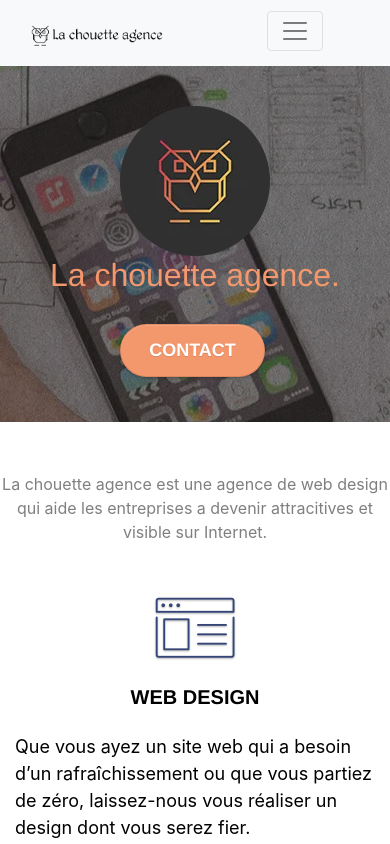
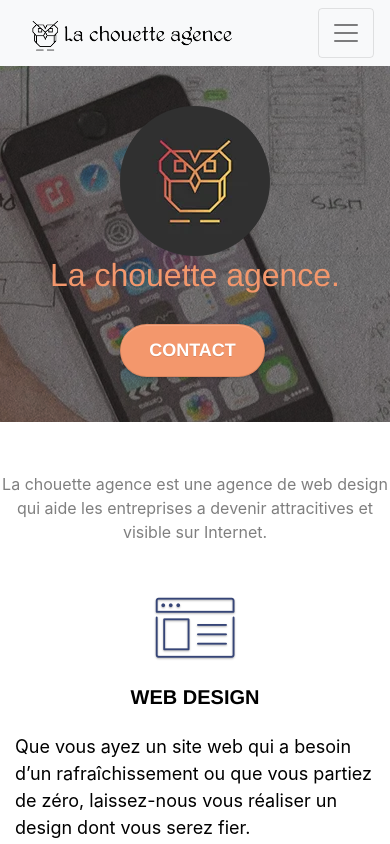
Before and after one commit to Stephane-maker/La-Chouette, a website: page index.html in a window 390 px wide. Shown: the top 844 px of the page. Drawn offline with nearby package versions, Linux system fonts and the light colour scheme.

Commit message:
modification du style pour la nav bar au niveau responsive

```diff
--- a/index.html
+++ b/index.html
@@ -46,13 +46,16 @@
         <nav class="navbar navbar-expand-lg navbar-light bg-light">
             <div class="container-fluid">
 
-                <a class="navbar-brand" href="#">
-                    <img class="image_banniere" src="image_webp/la-chouette-agence.webp" alt="">
-                </a>
+                <div class="lien_banniere">
+                    <a class="navbar-brand" href="#">
+                        <img class="image_banniere" src="image_webp/la-chouette-agence.webp" alt="">
+                    </a>
 
-                <button class="for_collapse navbar-toggler" type="button" data-bs-toggle="collapse" data-bs-target="#navbarSupportedContent" aria-controls="navbarSupportedContent" aria-expanded="false" aria-label="Toggle navigation">
+
+                    <button class="for_collapse navbar-toggler" type="button" data-bs-toggle="collapse" data-bs-target="#navbarSupportedContent" aria-controls="navbarSupportedContent" aria-expanded="false" aria-label="Toggle navigation">
                 <span class=" navbar-toggler-icon"></span>
                 </button>
+                </div>
 
                 <div class=" collapse navbar-collapse" id="navbarSupportedContent">
                     <ul class="container_link navbar-nav me-auto mb-2 mb-lg-0">
@@ -60,7 +63,7 @@
                             <a class="nav-link active" aria-current="page" href="#">Accueil</a>
                         </li>
                         <li class="nav-item">
-                            <a class="nav-link" href="#">Page 2 > </a>
+                            <a class="nav-link" href="#">Page 2  </a>
                         </li>
                     </ul>
 
--- a/style.css
+++ b/style.css
@@ -903,6 +903,12 @@ h4 {
 }
 
 @media (max-width: 991px) {
+    .lien_banniere {
+        width: 100%;
+    }
+    .for_collapse {
+        margin-left: 30%;
+    }
     .container {
         width: 100%;
     }
@@ -932,6 +938,9 @@ h4 {
 }
 
 @media (max-width: 767px) {
+    .for_collapse {
+        margin-left: 15%;
+    }
     .page-container {
         overflow-x: hidden;
         position: relative;
@@ -1076,13 +1085,11 @@ h4 {
         padding-right: 0;
     }
     .image_banniere {
-        width: 60%!important;
+        width: 100%!important;
         padding: 0!important;
     }
-    .for_collapse {
-        border: 1px solid black;
-        margin-top: -15%!important;
-        margin-left: 70%!important;
+    .lien_banniere {
+        display: flex;
     }
 }
 
```
